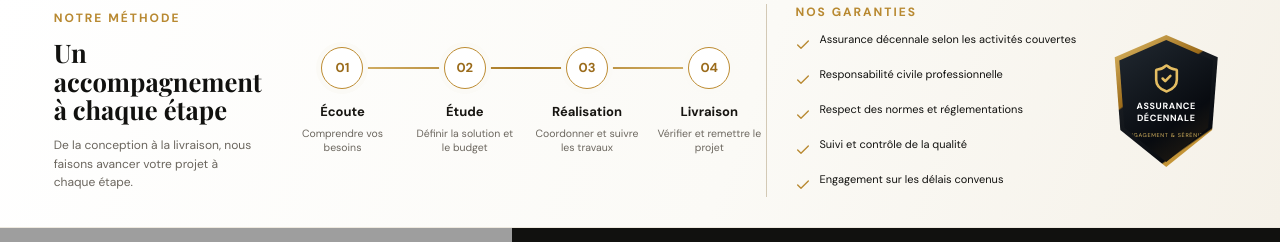
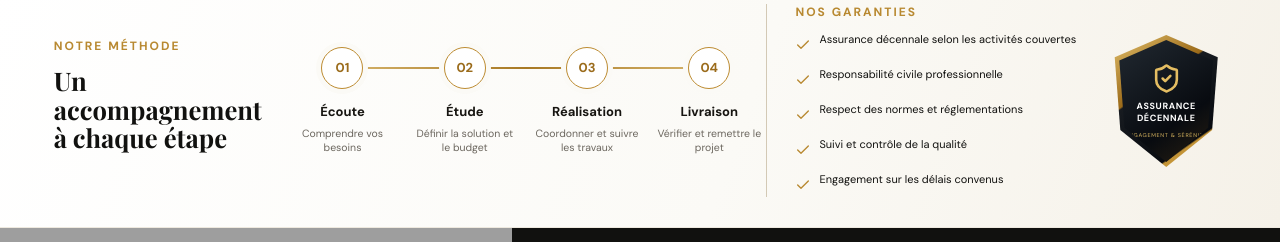
Before and after one commit to mectrading77-MMG/Decoprax, a Next.js app: page / in a window 1280 px wide. Shown: the part 2240-2482 px from the top of the page. Built offline with nearby package versions, Linux system fonts and the light colour scheme; grey boxes are pictures that could not be loaded.

Commit message:
Remove method intro sentence

```diff
--- a/app/page.tsx
+++ b/app/page.tsx
@@ -16,7 +16,7 @@ export default function Home(){const [menu,setMenu]=useState(false);const [sent,
   <div className="method-title">
     <p className="kicker">NOTRE MÉTHODE</p>
     <h2>Un accompagnement<br/>à chaque étape</h2>
-    <p className="method-intro">De la conception à la livraison, nous faisons avancer votre projet à chaque étape.</p>
+
   </div>
   <div className="steps">
     {[
```
